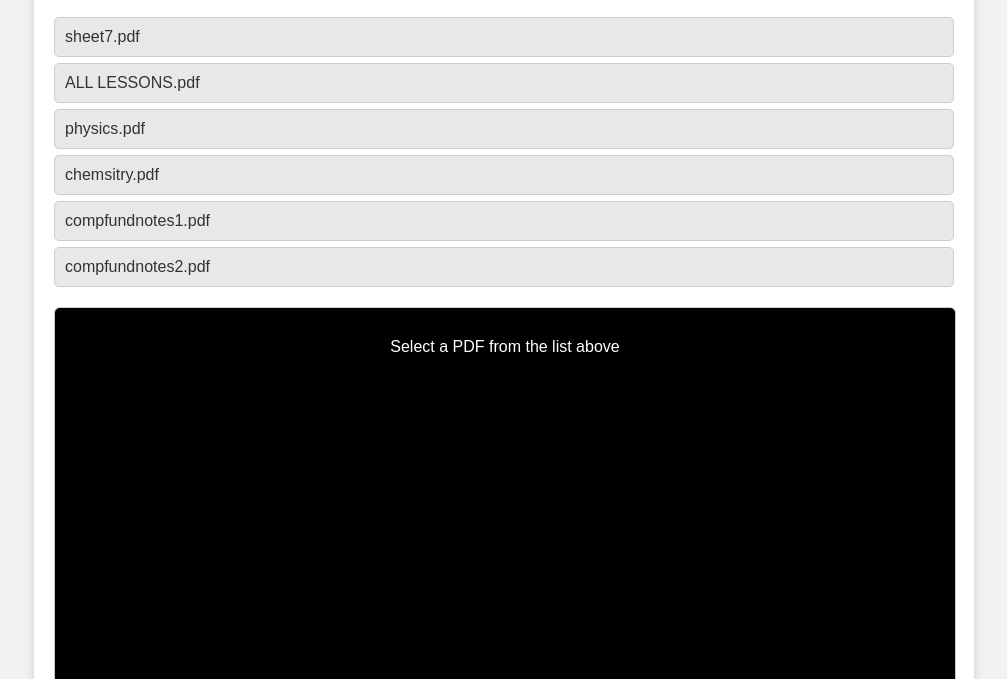
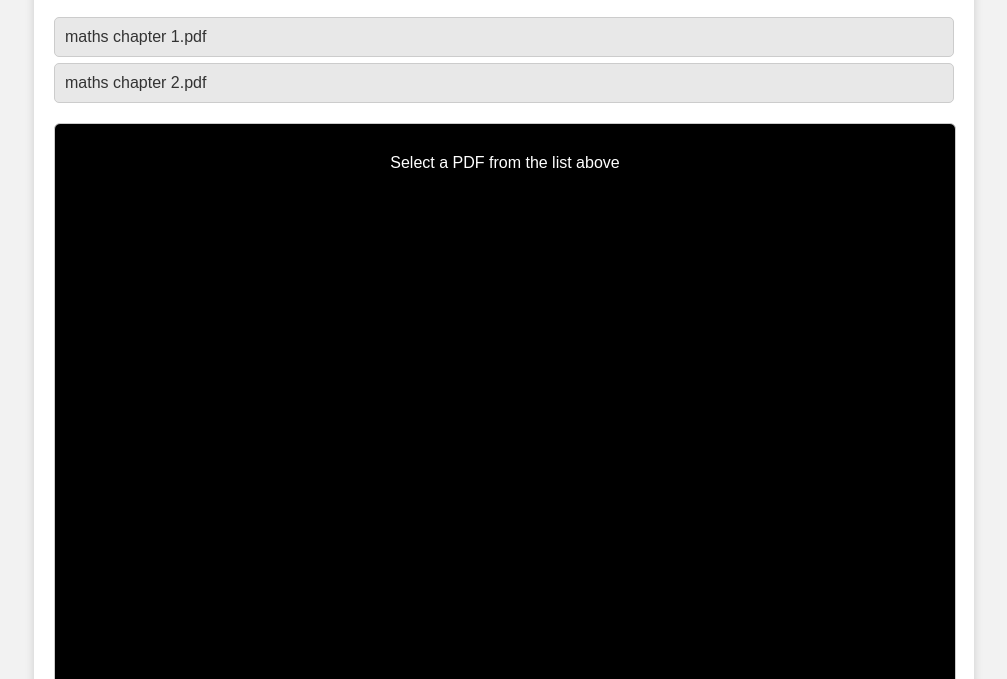
Before and after one commit to siddharth-rapol/pdfviewerforipadofsiddharth, a plain HTML site: page index.html in a window 1280 px wide. Shown: the part 121-800 px from the top of the page, without its empty margins (136-1143 px from the left). Drawn offline with Linux system fonts and the light colour scheme.

Commit message:
done adding sem 2 maths mid 1

```diff
--- a/index.html
+++ b/index.html
@@ -62,12 +62,8 @@
 // List of your PDFs
 // ---------------------------
 var pdfFiles = [
-    "sheet7.pdf",
-    "ALL LESSONS.pdf",
-    "physics.pdf",
-    "chemsitry.pdf",
-    "compfundnotes1.pdf",
-    "compfundnotes2.pdf"
+    "maths chapter 1.pdf",
+    "maths chapter 2.pdf",
 ];
 // ---------------------------
 
```
Also changed, not shown: 8 other files.
